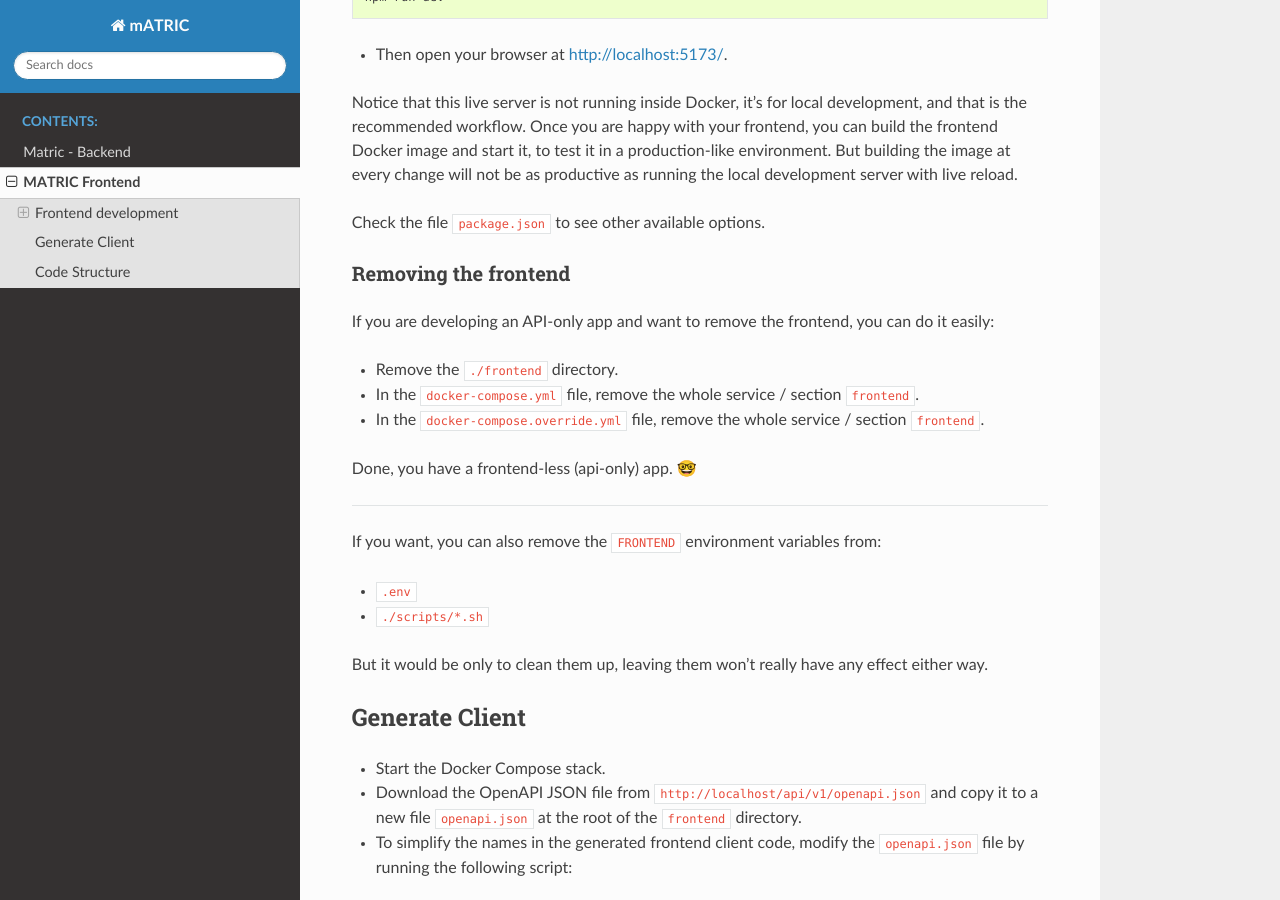
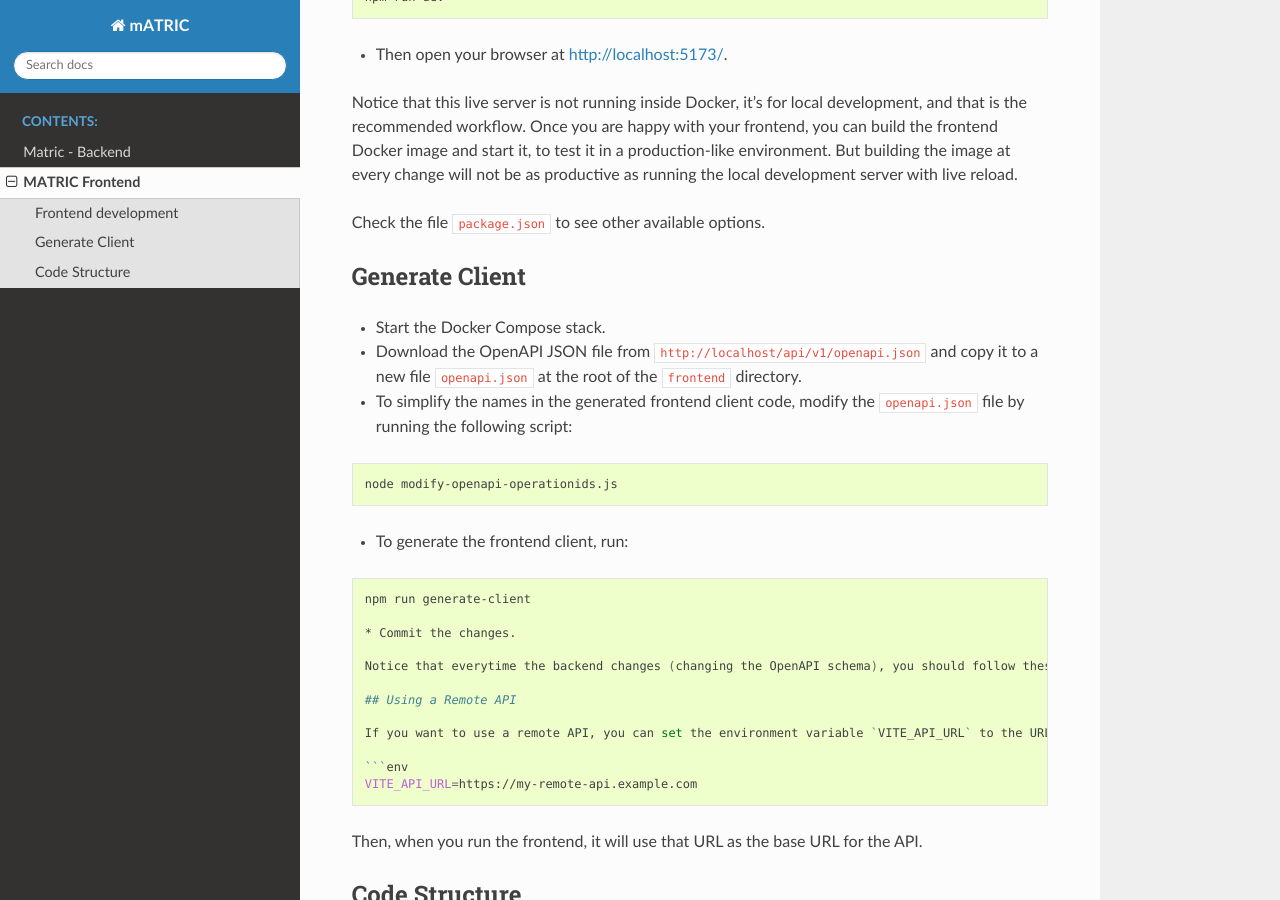
Before and after one commit to REASON-6G/mATRIC-master, a Sphinx documentation site: the page built from docs/frontend.rst, in a window 1280 px wide and 900 px high, scrolled down 1077 px. Built offline with Sphinx 7.4.7 and the Read the Docs theme 2.0.0, drawn with Linux system fonts in a browser that asks for light colours; pages that are not in the unit, such as notebooks, are missing from menus.

Commit message:
link renaming updates and cleanup

```diff
--- a/docs/frontend.rst
+++ b/docs/frontend.rst
@@ -72,33 +72,6 @@ development server with live reload.
 
 Check the file ``package.json`` to see other available options.
 
-Removing the frontend
-~~~~~~~~~~~~~~~~~~~~~
-
-If you are developing an API-only app and want to remove the frontend,
-you can do it easily:
-
--  Remove the ``./frontend`` directory.
-
--  In the ``docker-compose.yml`` file, remove the whole service /
-   section ``frontend``.
-
--  In the ``docker-compose.override.yml`` file, remove the whole service
-   / section ``frontend``.
-
-Done, you have a frontend-less (api-only) app. 🤓
-
---------------
-
-If you want, you can also remove the ``FRONTEND`` environment variables
-from:
-
--  ``.env``
--  ``./scripts/*.sh``
-
-But it would be only to clean them up, leaving them won’t really have
-any effect either way.
-
 Generate Client
 ---------------
 
--- a/docs/index.rst
+++ b/docs/index.rst
@@ -45,7 +45,7 @@ Clone this repository and push the code to your new repository. Update configura
 Backend Development
 ====================
 
-Refer to the `backend/README.md` for detailed backend development instructions.
+Refer to the `<backend.rst>` page for detailed backend development instructions.
 
 Frontend Development
 =====================
```
Also changed, not shown: README.md (+4 -4 lines).
